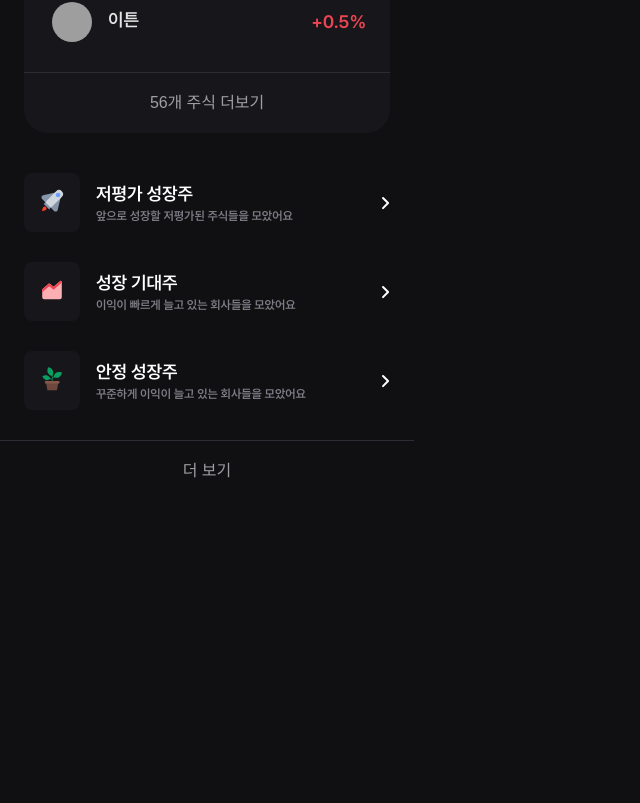
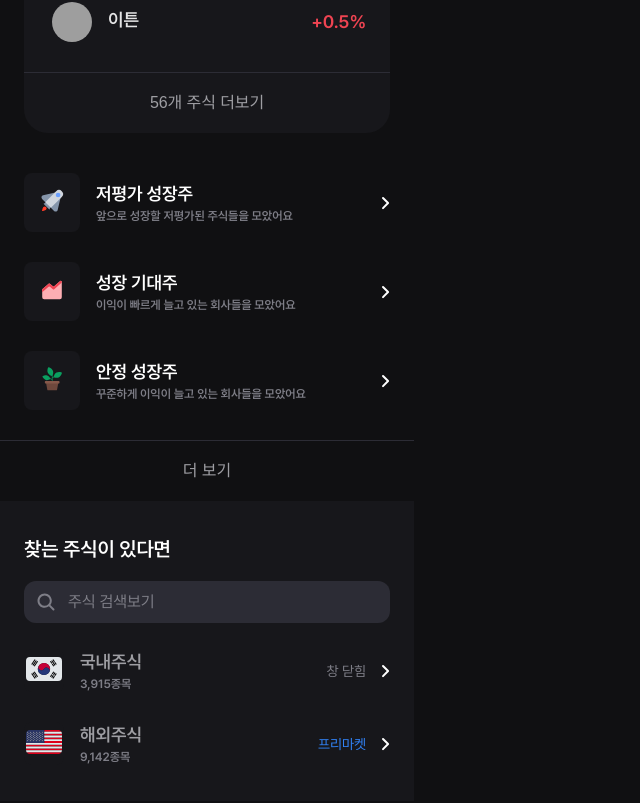
Before and after one commit to heisje/study-clone-toss-stock, a React (Vite) app in the folder ui-system/: page / in a window 1280 px wide. Shown: the part 1918-2721 px from the top of the page, without its empty margins (0-640 px from the left). Before the commit the page ends 2659 px from the top, so only its background shows below. Built offline with nearby package versions, Linux system fonts and the light colour scheme; grey boxes are pictures that could not be loaded.

Commit message:
feat: SearchStocks.tsx

```diff
--- /dev/null
+++ b/ui-system/src/components/Cards/SearchStocksCard.tsx
@@ -0,0 +1,74 @@
+import Flex from "@/components/Layout/Flex.tsx";
+import Box from "@/components/Box";
+import { SvgIcon, SVGIconType } from "@/components/SvgIcon";
+import { Text } from "@/components/Text";
+import styled from "styled-components";
+
+const SearchStocksCardContainer = styled(Flex)`
+  .mainIcon {
+    border-radius: 0.5rem;
+    background: var(--blue-grey-tone-grey08);
+  }
+
+  h3 {
+    color: var(--blue-grey-tone-grey02, #9e9ea3);
+  }
+
+  caption {
+    color: var(--blue-grey-tone-grey03);
+  }
+
+  .stateClose {
+    color: var(--blue-grey-tone-grey03);
+  }
+
+  .statePrimary {
+    color: var(--primary-primary);
+  }
+`;
+
+export interface SearchStocksCardDataType {
+  iconId: SVGIconType;
+  title: string;
+  description: string;
+  stateText: string;
+  on?: boolean;
+}
+
+export const SearchStocksCard = ({
+  iconId,
+  title,
+  description,
+  stateText,
+  on = false,
+}: SearchStocksCardDataType) => {
+  return (
+    <SearchStocksCardContainer justify={"space-between"} align={"center"}>
+      <Flex gap={"1rem"}>
+        <Box className={"mainIcon"}>
+          <SvgIcon iconId={iconId} size={"2.5rem"} />
+        </Box>
+
+        <Flex
+          direction={"column"}
+          justify={"center"}
+          align={"flex-start"}
+          gap={"0.25rem"}
+        >
+          <Text as={"h3"} type={"title-3-2"}>
+            {title}
+          </Text>
+          <Text as={"caption"} type={"title-6-2"}>
+            {description}
+          </Text>
+        </Flex>
+      </Flex>
+      <Flex align={"center"}>
+        <Text className={on ? "statePrimary" : "stateClose"} type={"body-5"}>
+          {stateText}
+        </Text>
+        <SvgIcon iconId={"arrow_right"} size={"1.5rem"} />
+      </Flex>
+    </SearchStocksCardContainer>
+  );
+};
--- a/ui-system/src/components/Text/index.tsx
+++ b/ui-system/src/components/Text/index.tsx
@@ -42,3 +42,5 @@ export const Text: React.FC<TextProps> = ({
     </StyledText>
   );
 };
+
+export default Text;
--- a/ui-system/src/components/TodayFind/SearchStocks.tsx
+++ b/ui-system/src/components/TodayFind/SearchStocks.tsx
@@ -1,3 +1,61 @@
+import Box from "@/components/Box";
+import Text from "@/components/Text";
+import styled from "styled-components";
+import Flex from "@/components/Layout/Flex.tsx";
+import { SvgIcon } from "@/components/SvgIcon";
+import {
+  SearchStocksCard,
+  SearchStocksCardDataType,
+} from "@/components/Cards/SearchStocksCard.tsx";
+
+const SearchStocksContainer = styled(Box)`
+  background: var(--blue-grey-tone-grey08);
+`;
+
+const SearchBar = styled(Box)`
+  border-radius: 0.75rem;
+  background: var(--blue-grey-tone-grey06);
+  color: var(--blue-grey-tone-grey03, #7e7e87);
+`;
+
+const searchStocksCardData: Array<SearchStocksCardDataType> = [
+  {
+    iconId: "korea",
+    title: "국내주식",
+    description: "3,915종목",
+    stateText: "창 닫힘",
+    on: false,
+  },
+  {
+    iconId: "usa",
+    title: "해외주식",
+    description: "9,142종목",
+    stateText: "프리마켓",
+    on: true,
+  },
+];
+
 export const SearchStocks = () => {
-  return <div></div>;
+  return (
+    <SearchStocksContainer py={2.25} px={1.5}>
+      <Text type={"title-2-2"}>찾는 주식이 있다면</Text>
+      <SearchBar py={0.69} px={0.75} mt={1.25} mb={1.62}>
+        <Flex gap={"0.75rem"}>
+          <SvgIcon iconId={"search"} size={"1.25rem"} />
+          <Text type={"body-4"}>주식 검색보기</Text>
+        </Flex>
+      </SearchBar>
+      <Flex direction={"column"} gap={"1.88rem"}>
+        {searchStocksCardData.map((d) => (
+          <SearchStocksCard
+            iconId={d.iconId}
+            title={d.title}
+            description={d.description}
+            stateText={d.stateText}
+            on={d.on}
+          />
+        ))}
+      </Flex>
+    </SearchStocksContainer>
+  );
 };
```
